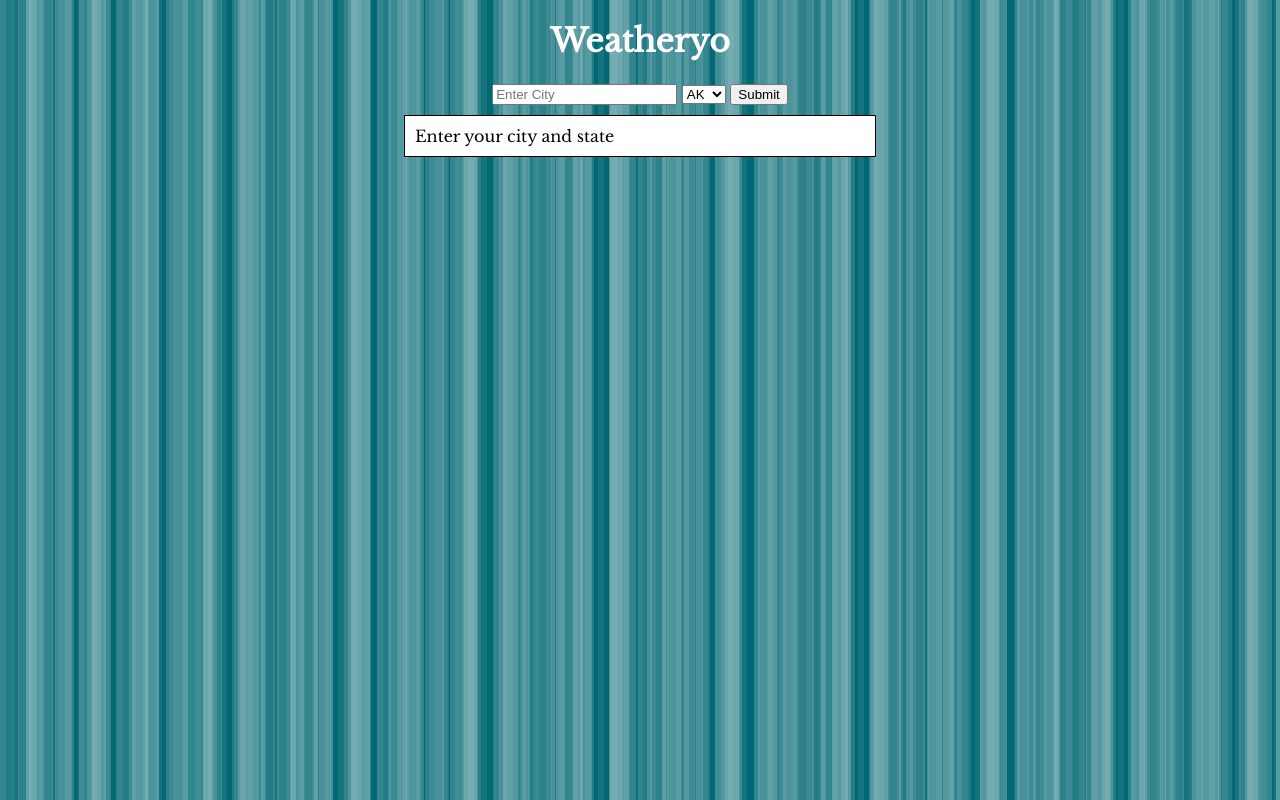
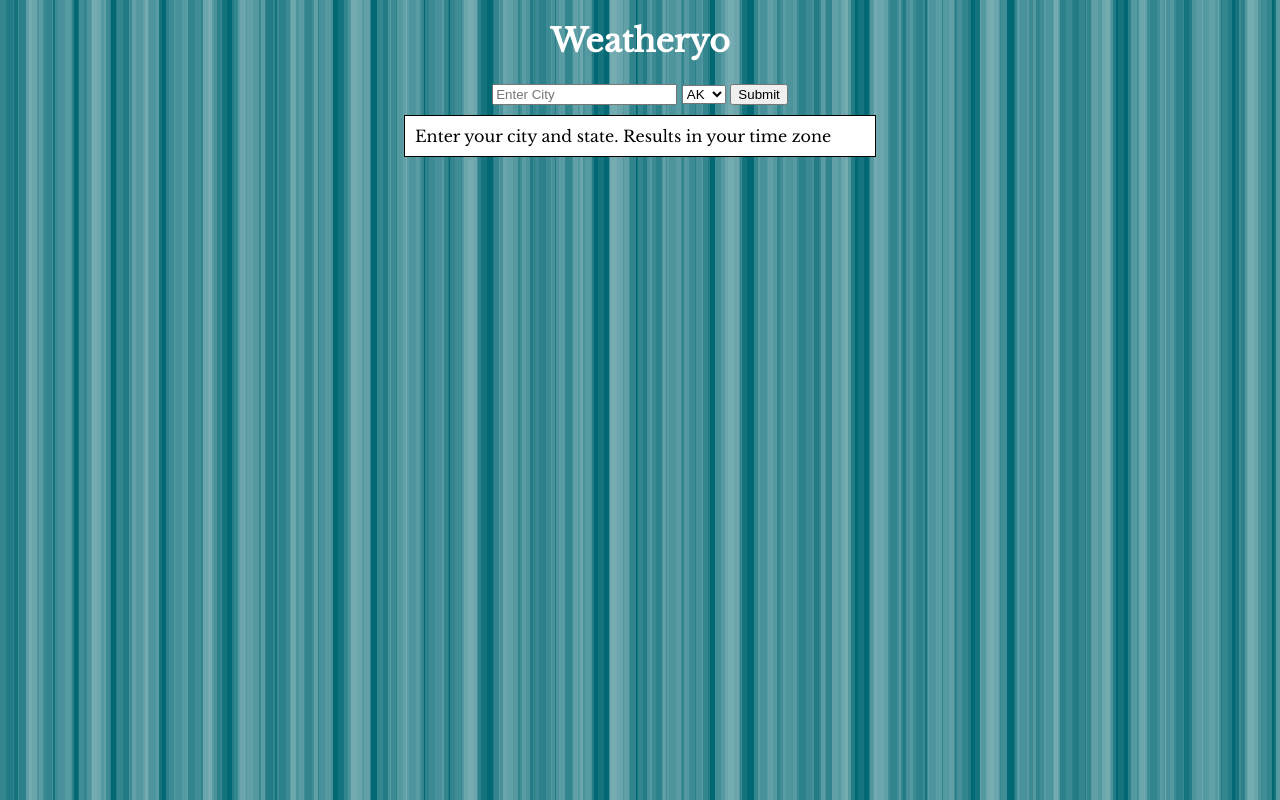
Before and after one commit to bcuz/api, a plain HTML site: page index.html in a window 1280 px wide. Drawn offline with nearby package versions, Linux system fonts and the light colour scheme.

Commit message:
edit opening message

```diff
--- a/index.html
+++ b/index.html
@@ -67,7 +67,7 @@
 		<input type="submit" value="Submit">
 	</form>
 	<div class="container">
-		Enter your city and state
+		Enter your city and state. Results in your time zone
 		</div>
 		<div class="templates hidden">
 		<dl class="result answers">
```
